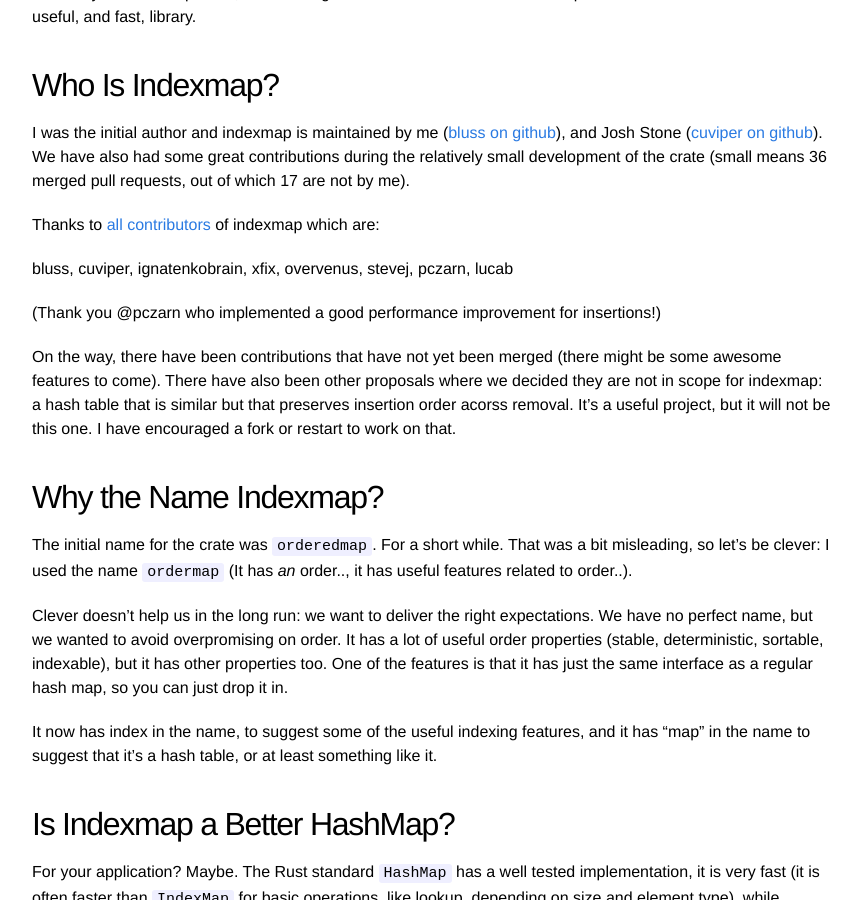
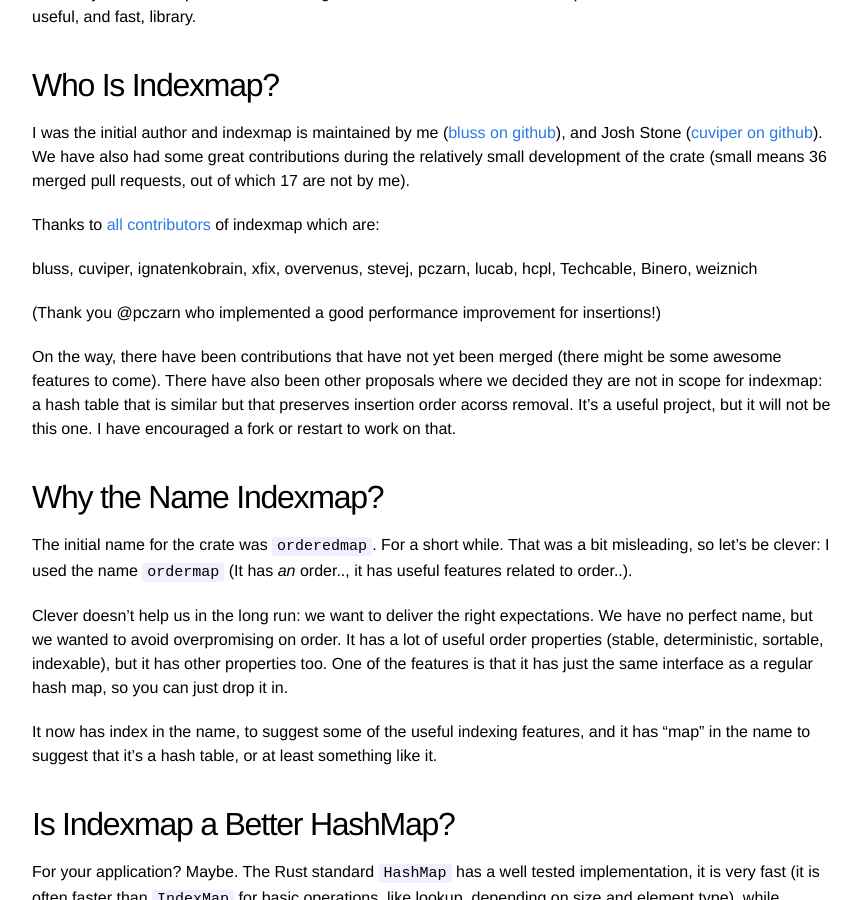
Before and after one commit to bluss/bluss.github.io, a Jekyll site: the page built from _posts/2018-03-11-the-crate-formerly-known-as-ordermap-tm.markdown, in a window 1280 px wide and 900 px high, scrolled down 965 px. Shown: the whole window, without its empty margins (208-1069 px from the left). Built offline with Jekyll 4.4.1, drawn with Linux system fonts in a browser that asks for light colours.

Commit message:
indexmap: fix contributor list (it was cut off)

```diff
--- a/_posts/2018-03-11-the-crate-formerly-known-as-ordermap-tm.markdown
+++ b/_posts/2018-03-11-the-crate-formerly-known-as-ordermap-tm.markdown
@@ -55,7 +55,8 @@
 
 Thanks to [all contributors][contrib] of indexmap which are:
 
-bluss, cuviper, ignatenkobrain, xfix, overvenus, stevej, pczarn, lucab
+bluss, cuviper, ignatenkobrain, xfix, overvenus, stevej, pczarn, lucab, hcpl,
+Techcable, Binero, weiznich
 
 [bluss]: https://github.com/bluss
 [cuviper]: https://github.com/cuviper/
```
